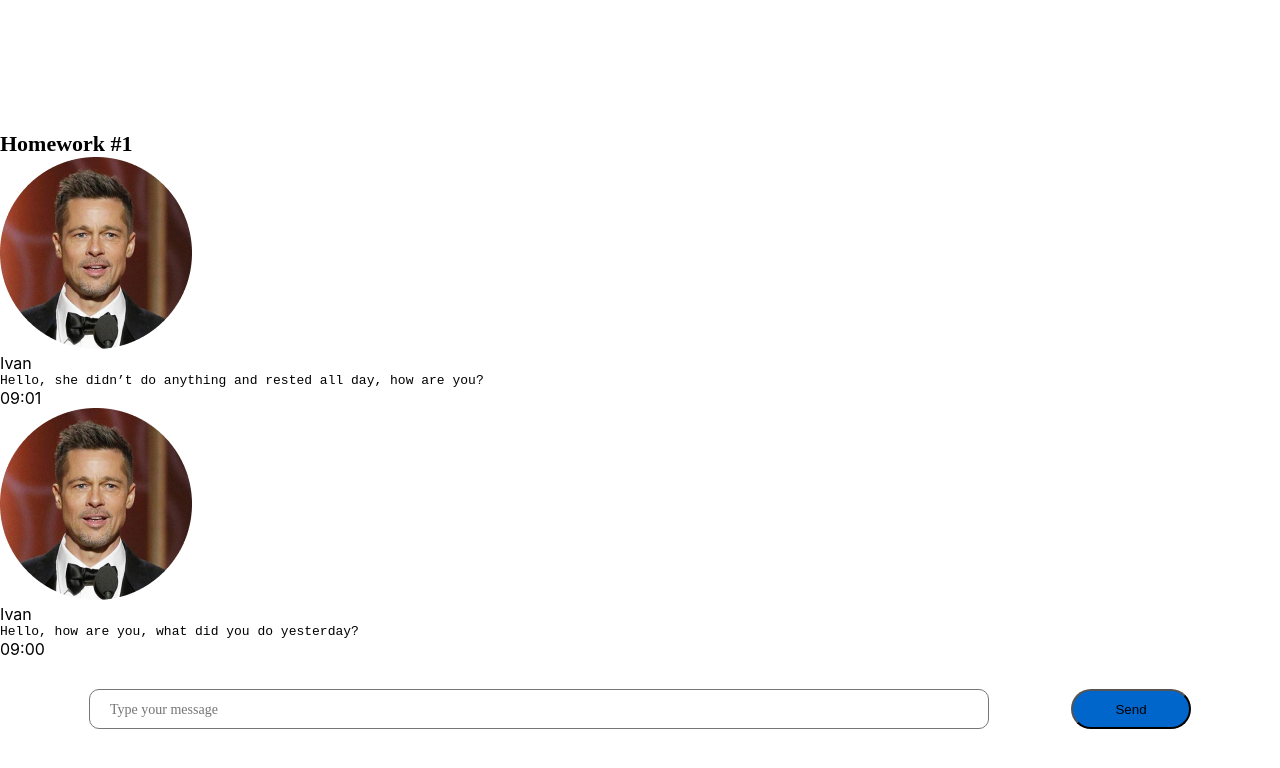
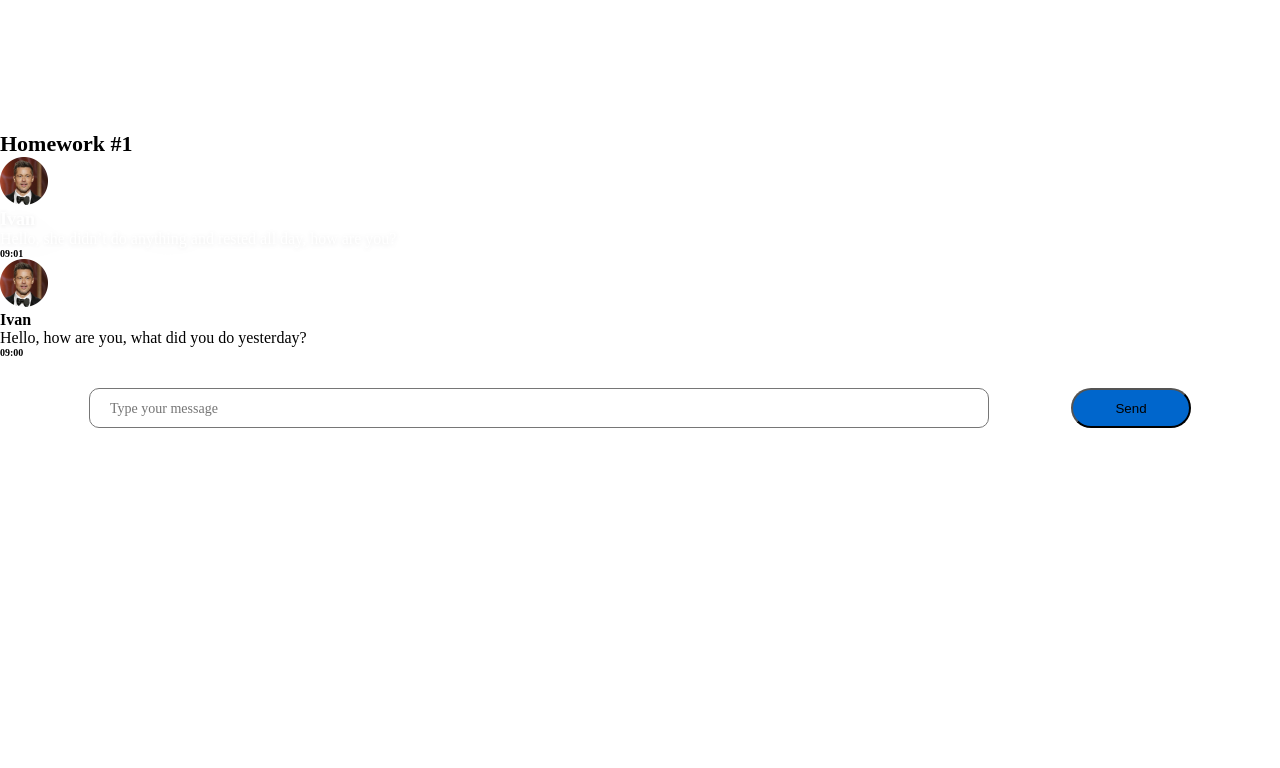
Before and after one commit to Maximaab/hws2, a React (Create React App) app: page / in a window 1280 px wide. Shown: the top 768 px of the page. Built offline with nearby package versions, Linux system fonts and the light colour scheme.

Commit message:
Commit 17.10

```diff
--- a/src/s2-homeworks/hw01/friend-message/FriendMessage.module.css
+++ b/src/s2-homeworks/hw01/friend-message/FriendMessage.module.css
@@ -7,7 +7,9 @@
 }
 
 .friendImageAndText img {
-
+    width: 48px;
+    height: 48px;
+    flex-shrink: 0;
 }
 
 .friendText {
@@ -19,13 +21,28 @@
 }
 
 .friendName {
-
+    color: #000;
+    font-family: Montserrat;
+    font-size: 16px;
+    font-style: normal;
+    font-weight: 600;
+    line-height: normal;
 }
 
 .friendMessageText {
-
+    color: #000;
+    font-family: Montserrat;
+    font-size: 16px;
+    font-style: normal;
+    font-weight: 400;
+    line-height: normal;
 }
 
 .friendTime {
-
+    color: #000;
+    font-family: Montserrat;
+    font-size: 10px;
+    font-style: normal;
+    font-weight: 600;
+    line-height: normal;
 }
--- a/src/s2-homeworks/hw01/message/Message.module.css
+++ b/src/s2-homeworks/hw01/message/Message.module.css
@@ -7,11 +7,14 @@
 }
 
 .imageAndText img {
-
+    width: 48px;
+    height: 48px;
+    flex-shrink: 0;
 }
 
 .text {
-
+    fill: #06C;
+    filter: drop-shadow(0px 1px 2px rgba(29, 33, 38, 0.10)) drop-shadow(0px 5px 20px rgba(29, 33, 38, 0.03));
 }
 
 .text:after {
@@ -19,13 +22,28 @@
 }
 
 .name {
-
+    color: #FFF;
+    font-family: Montserrat;
+    font-size: 18px;
+    font-style: normal;
+    font-weight: 600;
+    line-height: normal;
 }
 
 .messageText {
-
+    color: #FFF;
+    font-family: Montserrat;
+    font-size: 16px;
+    font-style: normal;
+    font-weight: 400;
+    line-height: normal;
 }
 
 .time {
-
+    color: #000;
+    font-family: Montserrat;
+    font-size: 10px;
+    font-style: normal;
+    font-weight: 600;
+    line-height: normal;
 }
```
